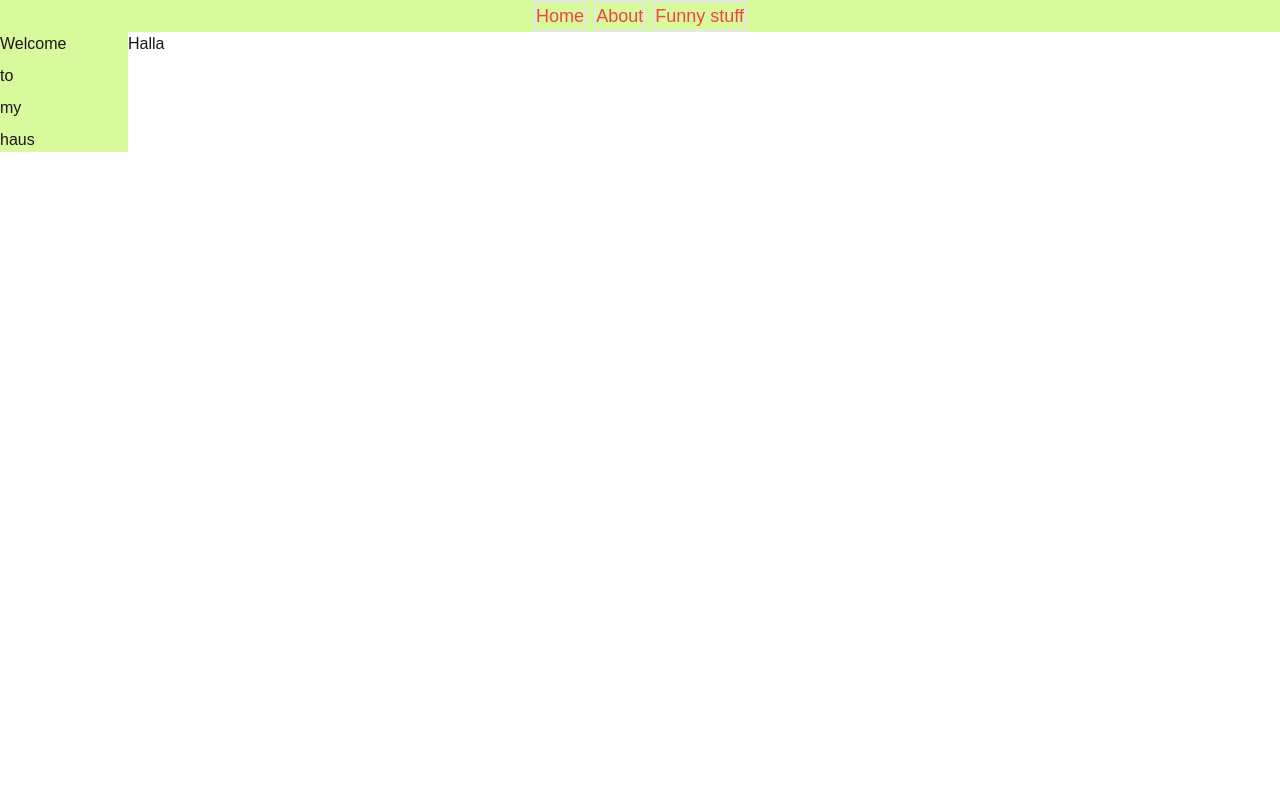
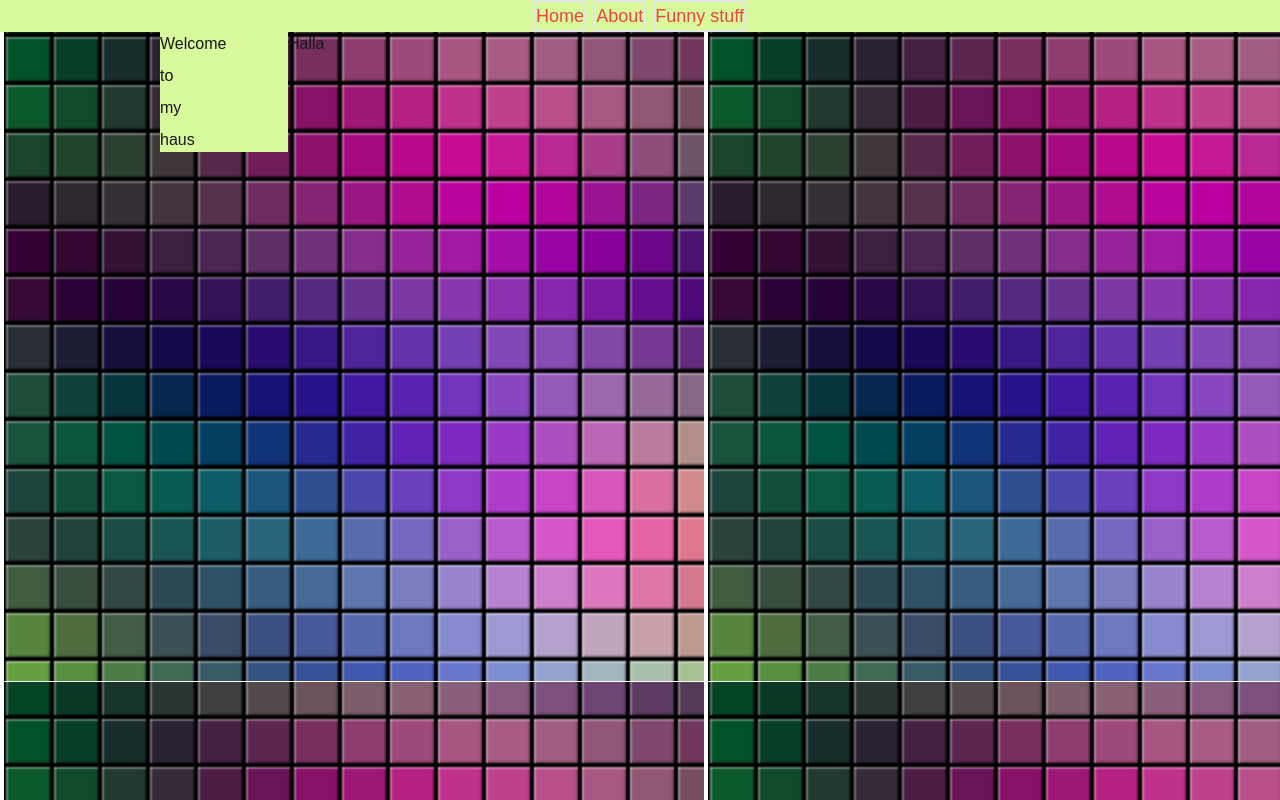
Before and after one commit to Kvernhaug/homepage, a Next.js app: page / in a window 1280 px wide. Built offline with nearby package versions, Linux system fonts and the light colour scheme.

Commit message:
feat: bg image
now we're getting somewhere

```diff
--- a/src/app/layout.tsx
+++ b/src/app/layout.tsx
@@ -2,7 +2,6 @@ import type { Metadata } from "next";
 import localFont from "next/font/local";
 import "./globals.css";
 import { Navigation } from "@/components/navigation";
-import { clsx } from "clsx";
 import { Sidebar } from "@/components/sidebar";
 
 const geistSans = localFont({
@@ -30,11 +29,14 @@ export default function RootLayout({
     <html lang="en">
       <body
         className=""
+        style={{
+          backgroundImage: `url(/images/bg.png)`
+        }}
       >
         <nav>
           <Navigation />
         </nav>
-        <main className="flex flex-row ">
+        <main className="flex flex-row mx-40">
           <aside className="w-32 h-full">
             <Sidebar />
           </aside>
```
Also changed, not shown: public/images/bg.png (added).
